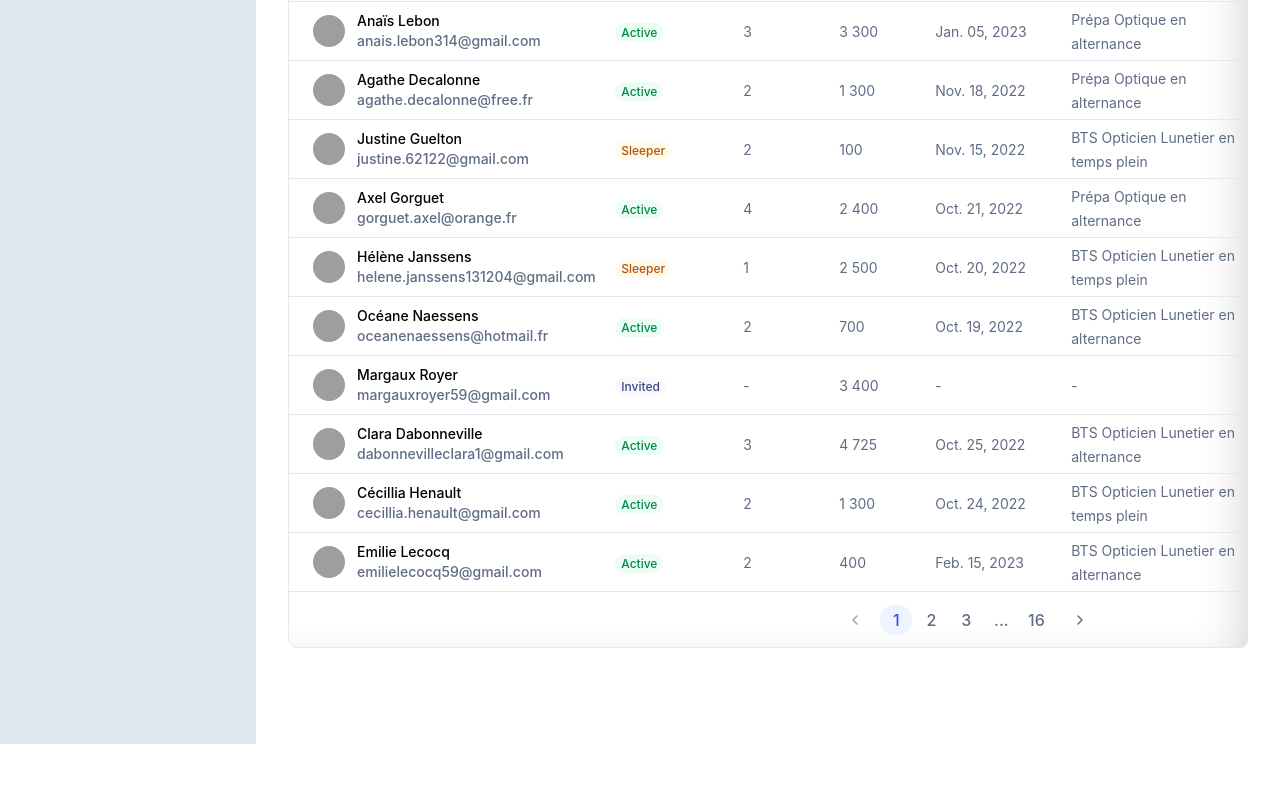
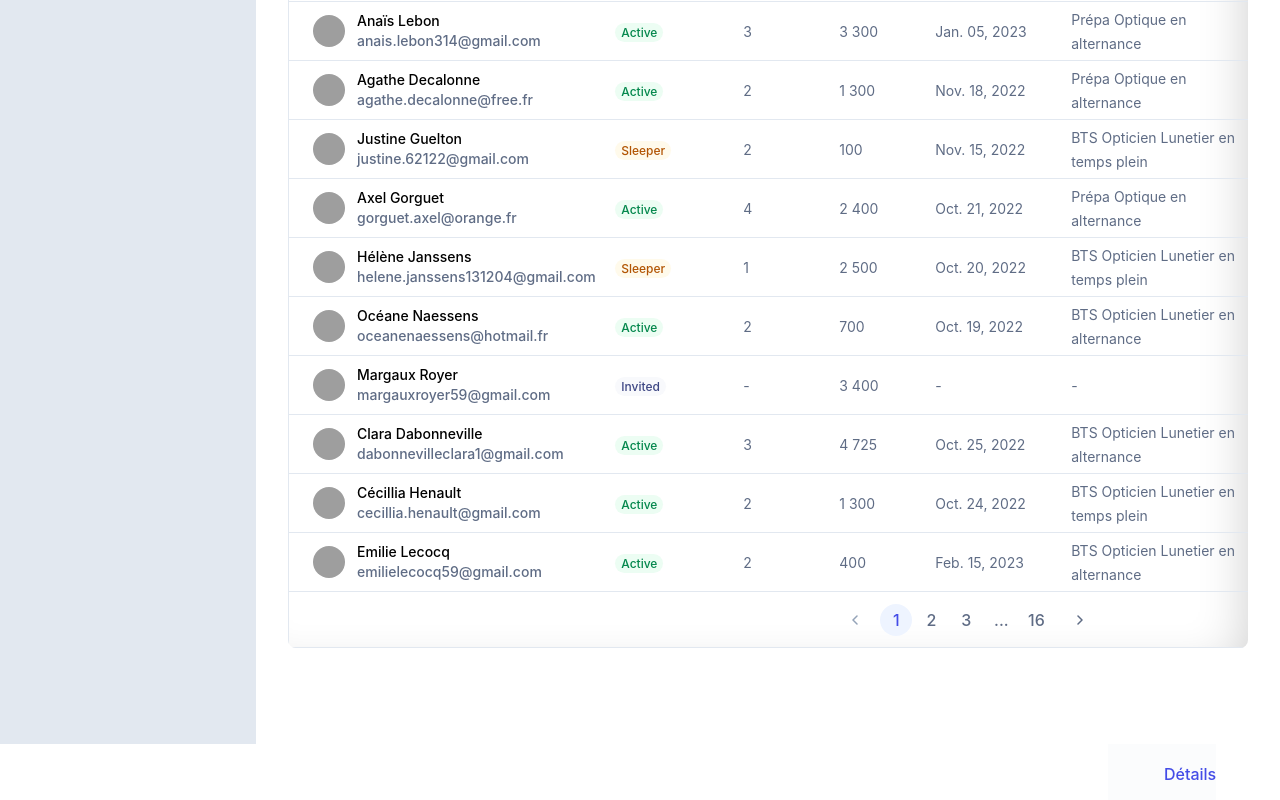
Before and after one commit to ludovicquenehen/magma_feature, a Vue app: page / in a window 1280 px wide. Shown: the part 1029-1829 px from the top of the page. Before the commit the page ends 1773 px from the top, so only its background shows below. Built offline with nearby package versions, Linux system fonts and the light colour scheme; grey boxes are pictures that could not be loaded.

Commit message:
hover cell details

```diff
--- a/src/App.vue
+++ b/src/App.vue
@@ -1,19 +1,41 @@
 <script setup lang="ts">
-import { ref } from 'vue';
+import { computed, ref } from 'vue';
 import TableWrapper from './components/table/TableWrapper.vue'
 import HelperTable from './components/table/HelperTable.vue'
 
 const wrapper = ref(null)
+const detailsPosition = ref('')
+const wrapperLimit = computed(() => {
+  const containerTop = document.body.getBoundingClientRect().left
+  const right = (wrapper?.value as unknown as Element)?.getBoundingClientRect().right - containerTop - 140
+  return right
+})
+const setDetailsPosition = (v: string) => {
+  detailsPosition.value = v
+}
 </script>
 
 <template>
   <div class="flex flex-row">
     <div class="bg-neutral border border-neutral min-h-full min-w-[256px]"></div>
-    <TableWrapper ref="wrapper">
+    <TableWrapper>
       <template v-slot="props">
-        <HelperTable :helpers="props.helpers" :full="props.full" :query="props.query" @clearQuery="wrapper?.clearQuery" />
+        <div ref="wrapper">
+          <HelperTable :helpers="props.helpers" :full="props.full" :query="props.query" @clearQuery="wrapper?.clearQuery" @showDetail="setDetailsPosition" />
+        </div>
       </template>
     </TableWrapper>
+  </div>
+  <div
+    v-if="+detailsPosition !== -1"
+    inert
+    :style="{
+      top: `${detailsPosition}px`,
+      left: `${wrapperLimit}px`
+    }"
+    class="absolute h-[56px] bg-neutral-light/50 pt-[18px] pl-14 text-observer font-medium"
+    >
+      <p>Détails</p>
   </div>
 </template>
 
--- a/src/components/table/HelperTable.vue
+++ b/src/components/table/HelperTable.vue
@@ -3,12 +3,12 @@ import { Ref, computed, ref, watch } from 'vue';
 import { useMousePressed } from '@vueuse/core'
 import { Helper } from '../../types/Helper';
 import { cappitalizeFirstLetter, formatDate, formatNumber, formatStatus } from '../../helpers/utils'
-import Pagination from '../Pagination/Pagination.vue'
+import Pagination from '../pagination/Pagination.vue'
 import InputSelect from '../innputs/InputSelect.vue';
 
 export type PerPage = 25 | 50 | 100 | null
 
-defineEmits(['clearQuery'])
+const emit = defineEmits(['clearQuery', 'showDetail'])
 const props = defineProps({
   helpers: { type: Array as () => Helper[], required: true },
   full: { type: Boolean, required: true },
@@ -115,10 +115,22 @@ const paginatedHelpers = computed(() => {
 
 watch(() => props.query, () => page.value = 1)
 watch(() => perPage.value, () => page.value = 1)
+
+/** Détails on:hover */
+const hoveredIndex = ref(-1)
+const showDetails = (herlperId: number) => {
+  if (herlperId === hoveredIndex.value) return
+  const hovered = document.getElementById(String(herlperId)) as HTMLElement
+  hoveredIndex.value = herlperId
+  const containerTop = document.body.getBoundingClientRect().top
+  const rowTop = (hovered as unknown as Element)?.getBoundingClientRect().top;
+  emit('showDetail', hovered === null ? -1 : (rowTop - containerTop))
+}
 </script>
 
 <template>
-  <table>
+  <div class="relative">
+    <table @mouseleave="showDetails(-1)">
       <thead class="bg-neutral-light border border-neutral h-[40px]"><!-- //TODO: missing inner shadow -->
         <tr>
           <!-- //TODO: col width not fixed: toggling on search/sort/paginate -->
@@ -154,6 +166,7 @@ watch(() => perPage.value, () => page.value = 1)
         <!-- //TODO: hover override table inner shadow -->
         <tr
           v-for="helper in paginatedHelpers"
+          :id="String(helper.helperId)"
           :class="[
             'border border-neutral h-[56px] hover:bg-neutral-light',
             {
@@ -161,6 +174,7 @@ watch(() => perPage.value, () => page.value = 1)
               'cursor-pointer': !pressed || full
             }
           ]"
+          @mouseover="showDetails(helper.helperId)"
           >
           <td v-for="column in columns" class="pl-6">
             <template v-if="column.name === 'Helper'">
@@ -198,6 +212,7 @@ watch(() => perPage.value, () => page.value = 1)
         </tr>
       </tbody>
     </table>
+  </div>
 </template>
 
 <style scoped>
```
Lines whose indentation alone changed are shown as unchanged.
